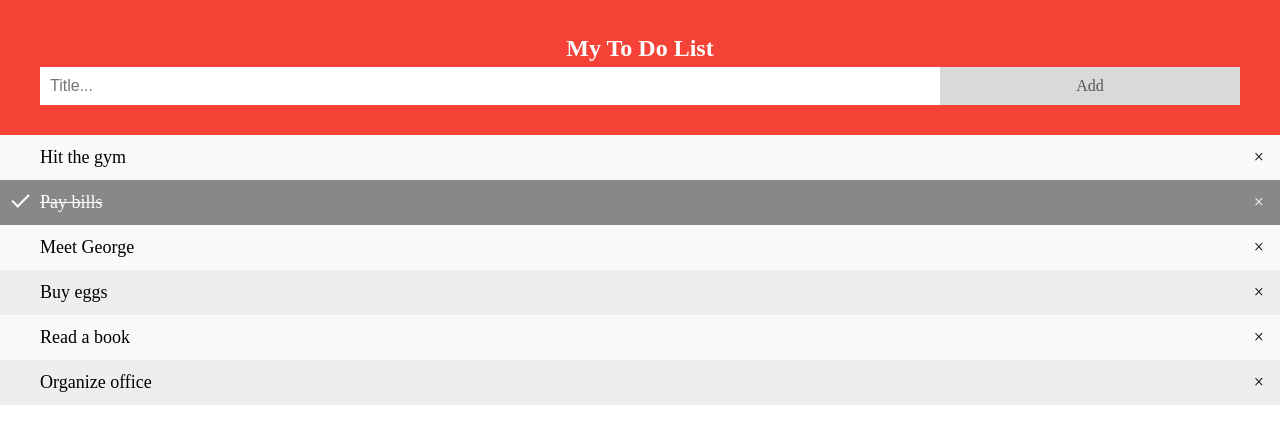
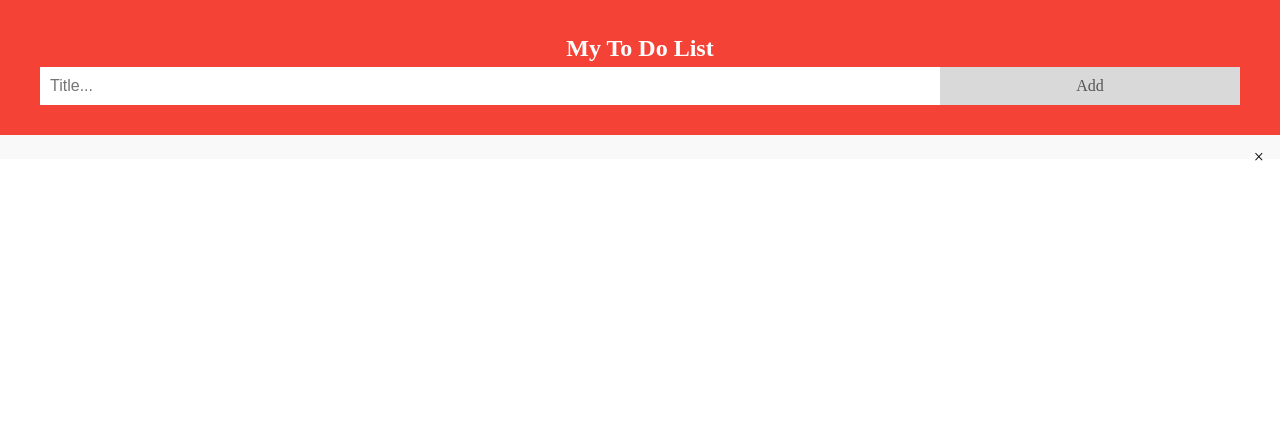
Before and after one commit to ankitkr24/Project, a plain HTML site: page index.html in a window 1280 px wide. Drawn offline with Linux system fonts and the light colour scheme.

Commit message:
Update index.html

```diff
--- a/index.html
+++ b/index.html
@@ -134,12 +134,9 @@ input {
 </div>
 
 <ul id="myUL">
-  <li>Hit the gym</li>
-  <li class="checked">Pay bills</li>
-  <li>Meet George</li>
-  <li>Buy eggs</li>
-  <li>Read a book</li>
-  <li>Organize office</li>
+
+  <li></li>
+
 </ul>
 
 <script>
```
